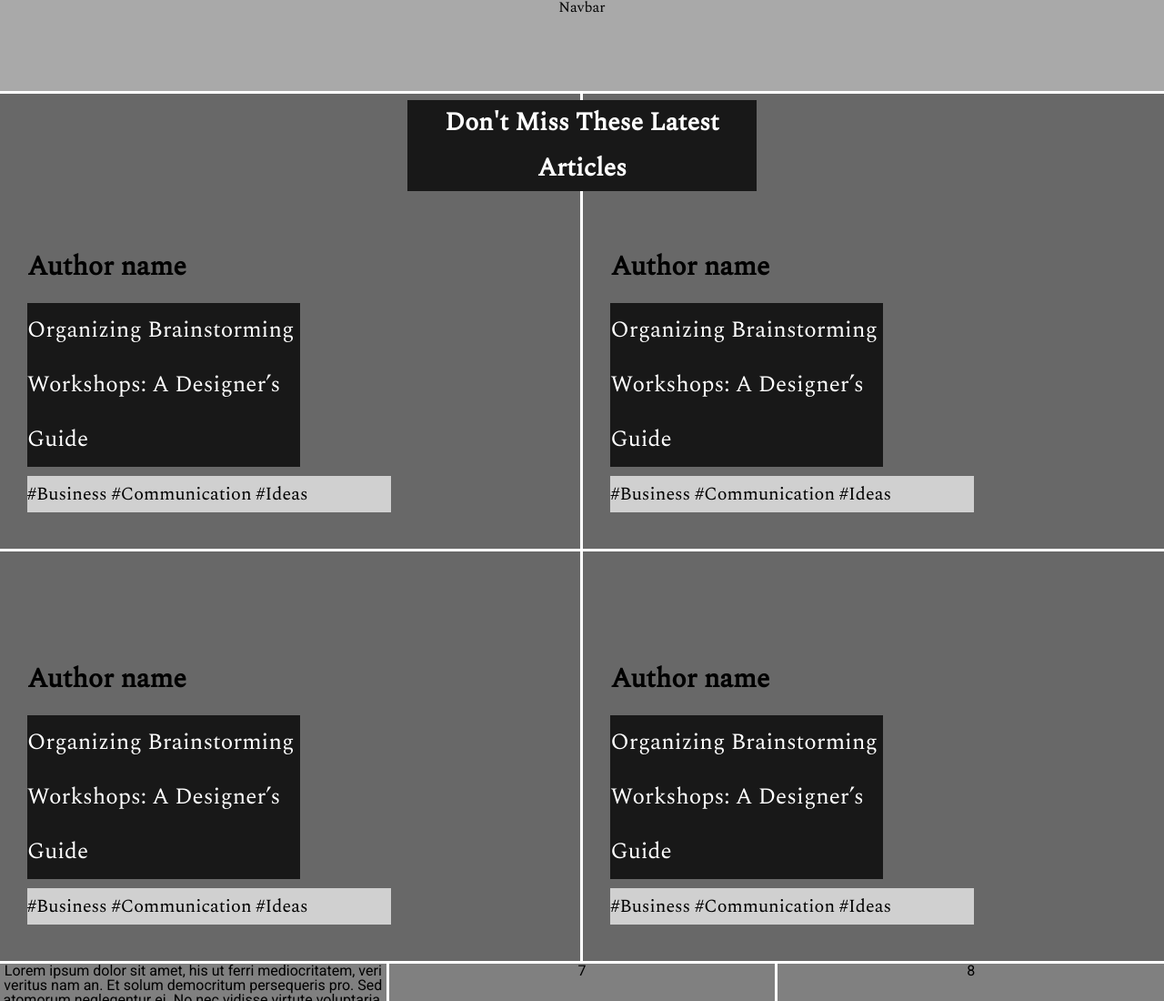
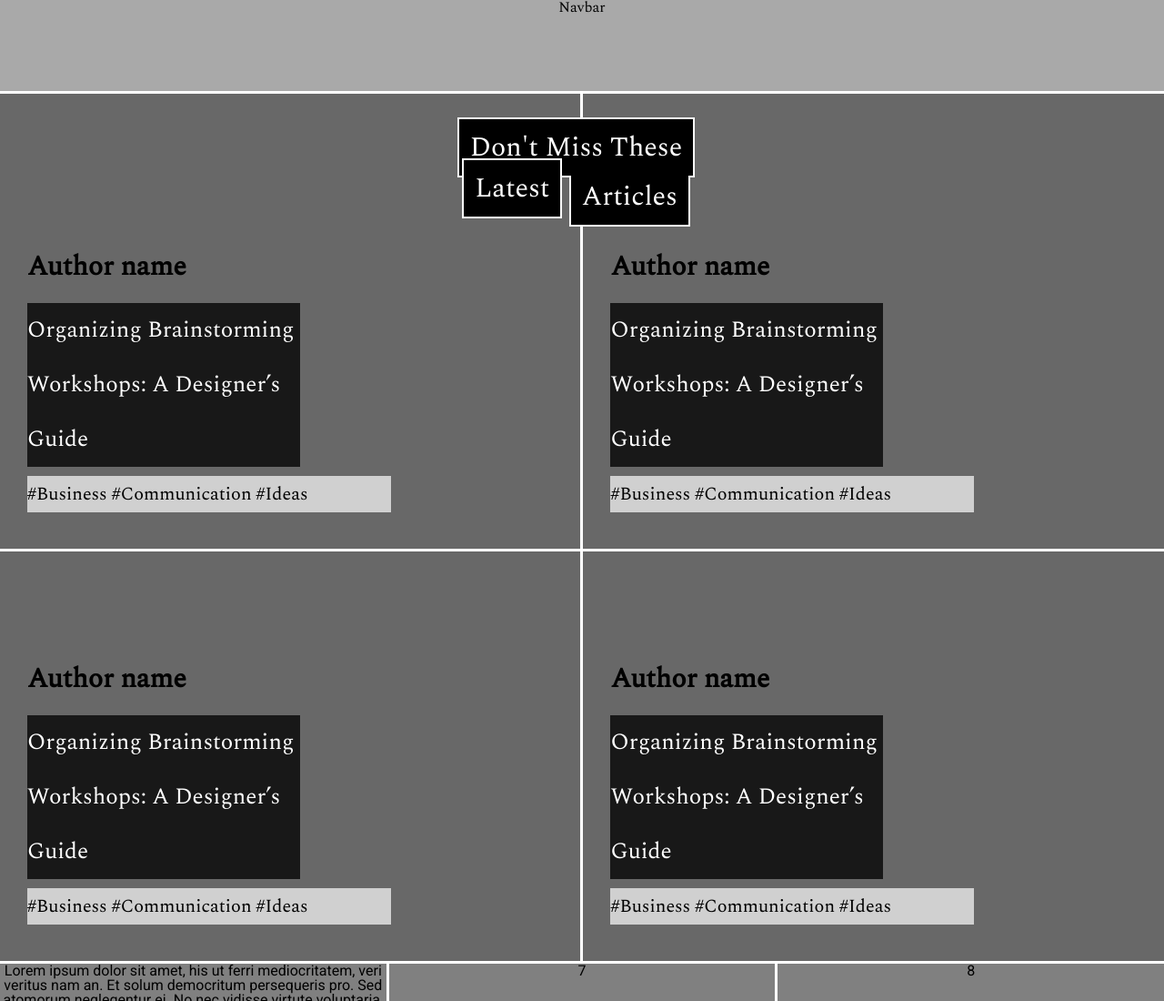
Before and after one commit to JangkarBumi/design-teardown, a website: page index.html in a window 1280 px wide. Shown: the top 1100 px of the page at 91% size. Drawn offline with nearby package versions, Linux system fonts and the light colour scheme.

Commit message:
center text box decoration break effect

```diff
--- a/assets/css/main.css
+++ b/assets/css/main.css
@@ -61,22 +61,37 @@ header {
 
 
 .center {
-    width: 30%;
+
+    max-width: 25%;
     position: absolute;
-    top: 110px;
-    right: 35%;
+    top: 140px;
+    right: 38%;
     font-family: 'Spectral', serif;
-    font-size: 28px;
-    font-weight: bold;
-    line-height: 50px;
-    z-index: 999;
+    font-size: 30px;
+    text-align: center;
 
 }
 
-.center p {
-    margin: 0px;
-    padding: 0px;
+
+h1 span {
+    padding: 8px 12px;
+    line-height: 1.5;
+    box-decoration-break: clone;
+    color: white;
+    background-color: black;
+    border: 2px solid white;
+
 }
+
+h1 :nth-child(2) {
+    position: relative;
+    top: 9px;
+    padding-top: 0;
+    z-index: 999;
+    border-top: none;
+}
+
+
 
 
 .content-articles {
--- a/index.html
+++ b/index.html
@@ -18,10 +18,9 @@
 <body>
 
   <header>Navbar</header>
-  <div class="importance0 center">
-    <p>Don't Miss These Latest</p>
-    <p>Articles</p>
-  </div>
+  <h1 class="center">
+    <span>Don't Miss These Latest</span>
+      <span>Articles</span></h1>
   <article class="landing-articles ptop">
     <p class="author-name importance2 ">Author name</p>
     <h1 class="article-title importance0">Organizing Brainstorming Workshops: A Designer’s Guide</h1>
@@ -44,15 +43,25 @@
     <p class="hashtages importance4">#Business #Communication #Ideas</p>
   </article>
 
-  <div class="content-articles">Lorem ipsum dolor sit amet, his ut ferri mediocritatem, veri veritus nam an. Et solum democritum persequeris pro. Sed atomorum neglegentur ei. No nec vidisse virtute voluptaria, has cu modo utinam percipit. Et eam dicta ubique adversarium. Ad placerat tractatos mel, eius detraxit accusamus eu eos. Erant sententiae contentiones mei id, natum legendos quo ne.
+  <div class="content-articles">Lorem ipsum dolor sit amet, his ut ferri mediocritatem, veri veritus nam an. Et solum
+    democritum persequeris pro. Sed atomorum neglegentur ei. No nec vidisse virtute voluptaria, has cu modo utinam
+    percipit. Et eam dicta ubique adversarium. Ad placerat tractatos mel, eius detraxit accusamus eu eos. Erant
+    sententiae contentiones mei id, natum legendos quo ne.
 
-      Facer iusto detraxit eam ea, eos ei autem phaedrum lobortis. Probo solum choro qui ei, cu sed saepe dicunt, qualisque suscipiantur delicatissimi vel at. Aperiri omittam consulatu at cum, mel gubergren tincidunt at, vide homero salutandi his te. Ea has placerat elaboraret scripserit.
+    Facer iusto detraxit eam ea, eos ei autem phaedrum lobortis. Probo solum choro qui ei, cu sed saepe dicunt,
+    qualisque suscipiantur delicatissimi vel at. Aperiri omittam consulatu at cum, mel gubergren tincidunt at, vide
+    homero salutandi his te. Ea has placerat elaboraret scripserit.
 
-      Te ponderum deterruisset sit, per at vero liber liberavisse. Mel illum regione rationibus at. Sit in ullum fabellas oportere. Mei et meliore phaedrum petentium.
+    Te ponderum deterruisset sit, per at vero liber liberavisse. Mel illum regione rationibus at. Sit in ullum fabellas
+    oportere. Mei et meliore phaedrum petentium.
 
-      Duo vero cibo ad, nec vero autem ne. Qui ludus similique an, pri te probo similique. No mea quas salutandi. Id vix sale mutat solum, cibo menandri cum ea.
+    Duo vero cibo ad, nec vero autem ne. Qui ludus similique an, pri te probo similique. No mea quas salutandi. Id vix
+    sale mutat solum, cibo menandri cum ea.
 
-      Graece nemore honestatis sea eu, ut vim singulis legendos. Tale scaevola eum eu, qui salutandi repudiare comprehensam ne, sumo graeci in cum. Pro doctus officiis forensibus id. Ex vis exerci sensibus, mandamus dissentiet consequuntur ei mei, ei iriure eligendi mel. Essent insolens vituperatoribus in pri, mel ut stet eirmod perfecto. Duo debet recusabo nominati an, eu usu viris delectus, affert propriae eloquentiam at sea.</div>
+    Graece nemore honestatis sea eu, ut vim singulis legendos. Tale scaevola eum eu, qui salutandi repudiare
+    comprehensam ne, sumo graeci in cum. Pro doctus officiis forensibus id. Ex vis exerci sensibus, mandamus dissentiet
+    consequuntur ei mei, ei iriure eligendi mel. Essent insolens vituperatoribus in pri, mel ut stet eirmod perfecto.
+    Duo debet recusabo nominati an, eu usu viris delectus, affert propriae eloquentiam at sea.</div>
   <div class="content-articles">7</div>
   <div class="content-articles">8</div>
   <div class="below-articles">9</div>
```
